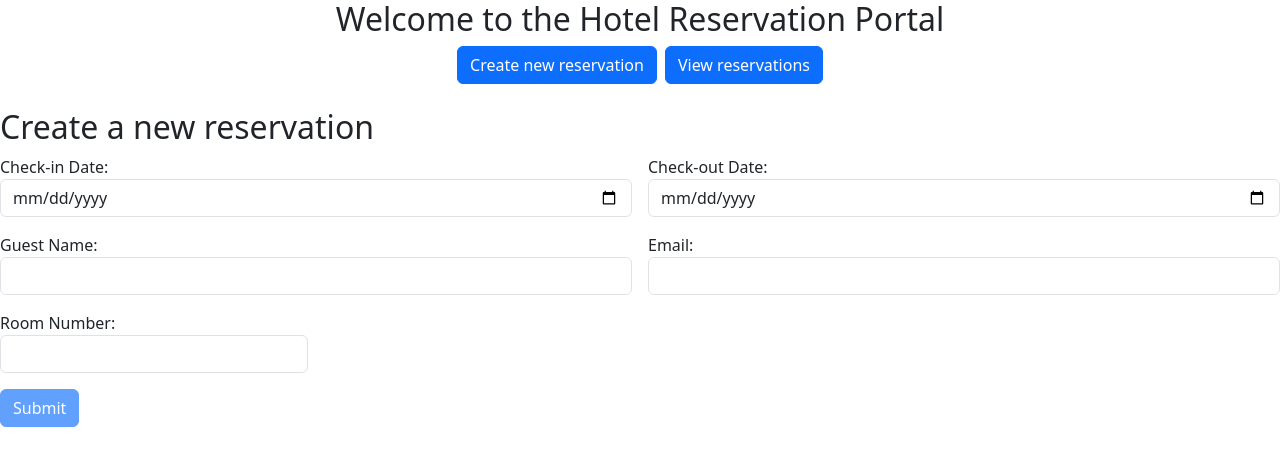
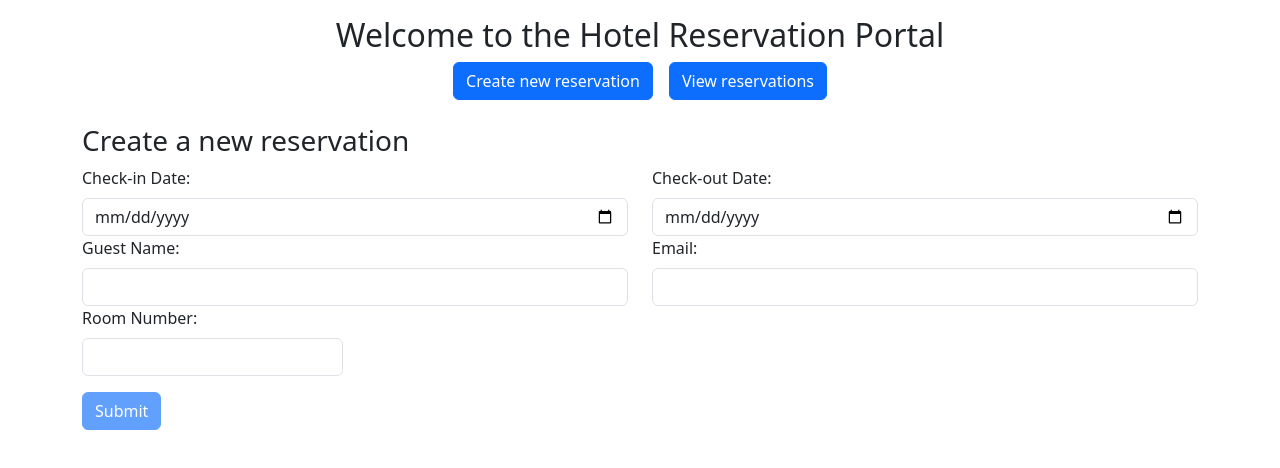
Before and after one commit to zajigalich/hotel-app, an Angular app: page /edit/1 in a window 1280 px wide. Shown: the top 468 px of the page. Built offline with nearby package versions, Linux system fonts and the light colour scheme.

Commit message:
day 2 complete

```diff
--- a/src/app/app.component.html
+++ b/src/app/app.component.html
@@ -1 +1,3 @@
-<router-outlet></router-outlet>
+<div class="container">
+  <router-outlet></router-outlet>
+</div>
--- a/src/app/home/home.component.html
+++ b/src/app/home/home.component.html
@@ -1,14 +1,6 @@
-<div class="container">
-  <div class="row">
-    <div class="col">
-      <h2 class="text-center">Welcome to the Hotel Reservation Portal</h2>
-    </div>
-  </div>
+<div class="text-center my-3">
+  <h2 class="mb-2">Welcome to the Hotel Reservation Portal</h2>
 
-  <div class="row">
-    <div class="col d-flex justify-content-center">
-        <button [routerLink]="['/new']" class="btn btn-primary mx-1">Create new reservation</button>
-        <button [routerLink]="['/list']" class="btn btn-primary mx-1">View reservations</button>
-    </div>
-  </div>
+  <button [routerLink]="['/new']" class="btn btn-primary mx-2">Create new reservation</button>
+  <button [routerLink]="['/list']" class="btn btn-primary mx-2">View reservations</button>
 </div>
--- a/src/app/reservation-form/reservation-form.component.html
+++ b/src/app/reservation-form/reservation-form.component.html
@@ -1,48 +1,57 @@
 <app-home></app-home>
 
-<h2 class="mt-4">Create a new reservation</h2>
-<form class="row g-3" [formGroup]="reservationForm" (ngSubmit)="onSubmit()">
-  <div class="col-md-6">
-    <label>Check-in Date:</label>
-    <input class="form-control" type="date" formControlName="checkInDate">
-    <div class="alert alert-danger p-2 my-2"
-         *ngIf="reservationForm.get('checkInDate')?.invalid && reservationForm.get('checkInDate')?.touched">
-      Check-in date is required
+<h3 class="mt-4">Create a new reservation</h3>
+<form class="g-3" [formGroup]="reservationForm" (ngSubmit)="onSubmit()">
+  <div class="row">
+    <div class="col">
+      <label class="form-label">Check-in Date:</label>
+      <input class="form-control" type="date" formControlName="checkInDate">
+      <small class="text-danger my-2"
+             *ngIf="reservationForm.get('checkInDate')?.invalid && reservationForm.get('checkInDate')?.touched">
+        Check-in date is required
+      </small>
+    </div>
+    <div class="col">
+      <label class="form-label">Check-out Date:</label>
+      <input class="form-control" type="date" formControlName="checkOutDate">
+      <small class="text-danger my-2"
+             *ngIf="reservationForm.get('checkOutDate')?.invalid && reservationForm.get('checkOutDate')?.touched">
+        Check-out date is required
+      </small>
     </div>
   </div>
-  <div class="col-md-6">
-    <label>Check-out Date:</label>
-    <input class="form-control" type="date" formControlName="checkOutDate">
-    <div class="alert alert-danger p-2 my-2"
-         *ngIf="reservationForm.get('checkOutDate')?.invalid && reservationForm.get('checkOutDate')?.touched">
-      Check-out date is required
+  <div class="row">
+    <div class="col">
+      <label class="form-label">Guest Name:</label>
+      <input class="form-control" type="text" formControlName="guestName">
+      <small class="text-danger my-2"
+             *ngIf="reservationForm.get('guestName')?.invalid && reservationForm.get('guestName')?.touched">
+        Guest name is required
+      </small>
+    </div>
+    <div class="col">
+      <label class="form-label">Email:</label>
+      <input class="form-control" type="email" formControlName="guestEmail">
+      <small class="text-danger my-2"
+             *ngIf="reservationForm.get('guestEmail')?.invalid && reservationForm.get('guestEmail')?.touched">
+        Email is invalid
+      </small>
     </div>
   </div>
-  <div class="col-md-6">
-    <label>Guest Name:</label>
-    <input class="form-control" type="text" formControlName="guestName">
-    <div class="alert alert-danger  p-2 my-2"
-         *ngIf="reservationForm.get('guestName')?.invalid && reservationForm.get('guestName')?.touched">
-      Guest name is required
+  <div class="row">
+    <div class="col-3">
+      <label class="form-label">Room Number:</label>
+      <input class="form-control" type="number" formControlName="roomNumber">
+      <small class="text-danger my-2"
+             *ngIf="reservationForm.get('roomNumber')?.invalid && reservationForm.get('roomNumber')?.touched">
+        Room number is required
+      </small>
     </div>
   </div>
-  <div class="col-md-6">
-    <label>Email:</label>
-    <input class="form-control" type="email" formControlName="guestEmail">
-    <div class="alert alert-danger p-2 my-2"
-         *ngIf="reservationForm.get('guestEmail')?.invalid && reservationForm.get('guestEmail')?.touched">
-      Email is invalid
+  <div class="row">
+    <div class="col mt-3">
+      <button class="btn btn-primary" type="submit" [disabled]="reservationForm.invalid">Submit</button>
     </div>
   </div>
-  <div class="col-md-3">
-    <label>Room Number:</label>
-    <input class="form-control" type="number" formControlName="roomNumber">
-    <div class="alert alert-danger p-2 my-2"
-         *ngIf="reservationForm.get('roomNumber')?.invalid && reservationForm.get('roomNumber')?.touched">
-      Room number is required
-    </div>
-  </div>
-  <div class="col-md-12">
-    <button class="btn btn-primary" type="submit" [disabled]="reservationForm.invalid">Submit</button>
-  </div>
+
 </form>
--- a/src/app/reservation-list/reservation-list.component.html
+++ b/src/app/reservation-list/reservation-list.component.html
@@ -1,30 +1,31 @@
 <app-home></app-home>
-<div class="container mt-3">
-  <h2 class="mb-3">Reservation list</h2>
+
+<h3 class="mb-3">Reservation list</h3>
 <table *ngIf="reservations.length; else noReservations" class="table table-striped">
   <thead>
-    <th scope="col">Guest</th>
-    <th scope="col">Email</th>
-    <th scope="col">Room No.</th>
-    <th scope="col">Check-in</th>
-    <th scope="col">Check-out</th>
-    <th scope="col">Actions</th>
+  <tr>
+    <th>Guest</th>
+    <th>Email</th>
+    <th>Room No.</th>
+    <th>Check-in</th>
+    <th>Check-out</th>
+    <th>Actions</th>
+  </tr>
   </thead>
   <tbody>
-    <tr *ngFor="let reservation of reservations">
-      <td class="align-middle">{{reservation.guestName}}</td>
-      <td class="align-middle">{{reservation.guestEmail}}</td>
-      <td class="align-middle">{{reservation.roomNumber}}</td>
-      <td class="align-middle">{{reservation.checkInDate | date:'MM-dd-yy'}}</td>
-      <td class="align-middle">{{reservation.checkOutDate | date:'MM-dd-yy'}}</td>
-      <td class="align-middle">
-        <button class="btn btn-danger py-1 mx-1" (click)="deleteReservation(reservation.id)">Delete</button>
-        <button class="btn btn-secondary py-1 mx-1" [routerLink]="['/edit', reservation.id]">Edit</button>
+  <tr *ngFor="let reservation of reservations" class="align-middle">
+    <td>{{ reservation.guestName }}</td>
+    <td>{{ reservation.guestEmail }}</td>
+    <td>{{ reservation.roomNumber }}</td>
+    <td>{{ reservation.checkInDate | date:'MM-dd-yy' }}</td>
+    <td>{{ reservation.checkOutDate | date:'MM-dd-yy' }}</td>
+    <td>
+      <button class="btn btn-sm btn-danger mx-1" (click)="deleteReservation(reservation.id)">Delete</button>
+      <button class="btn btn-sm btn-secondary mx-1" [routerLink]="['/edit', reservation.id]">Edit</button>
     </td>
   </tr>
   </tbody>
 </table>
-</div>
 
 <ng-template #noReservations>
   <h4 class="text-center">There are no reservations</h4>
--- a/src/app/reservation/reservation.module.ts
+++ b/src/app/reservation/reservation.module.ts
@@ -16,6 +16,9 @@ import {RouterModule} from "@angular/router";
     ReactiveFormsModule,
     HomeModule,
     RouterModule,
+  ],
+  providers: [
+    ReservationListComponent,
   ]
 })
 export class ReservationModule {
--- a/src/app/reservation/reservation.service.ts
+++ b/src/app/reservation/reservation.service.ts
@@ -1,4 +1,4 @@
-import {Injectable} from '@angular/core';
+import {Inject, Injectable} from '@angular/core';
 import {Reservation} from "../models/reservation";
 
 @Injectable({
@@ -8,12 +8,6 @@ export class ReservationService {
 
   private readonly reservations: Reservation[] = [];
 
-  constructor() {
-    let storedReservations = localStorage.getItem('reservations');
-    this.reservations = storedReservations ? JSON.parse(storedReservations) : [];
-  }
-
-  // CRUD
   public getReservations(): Reservation[] {
     return this.reservations;
   }
@@ -25,26 +19,16 @@ export class ReservationService {
   public deleteReservation(id: string): void {
     let index = this.reservations.findIndex(reservation => reservation.id === id);
     this.reservations.splice(index, 1);
-
-    this.saveReservations();
   }
 
   public addReservation(reservation: Reservation): void {
     reservation.id = Date.now().toString();
     this.reservations.push(reservation);
-
-    this.saveReservations();
   }
 
   public updateReservation(id: string, updatedReservation: Reservation): void {
     updatedReservation.id = id;
     let index = this.reservations.findIndex(reservation => reservation.id === id);
     this.reservations[index] = updatedReservation;
-
-    this.saveReservations();
-  }
-
-  private saveReservations(): void {
-    localStorage.setItem('reservations', JSON.stringify(this.reservations));
   }
 }
```
Lines whose indentation alone changed are shown as unchanged.
